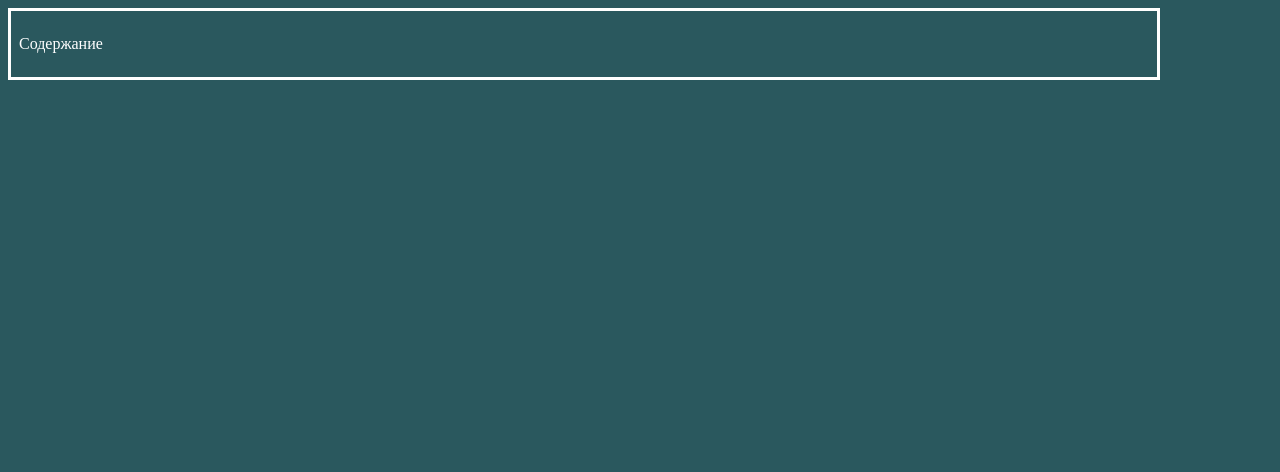
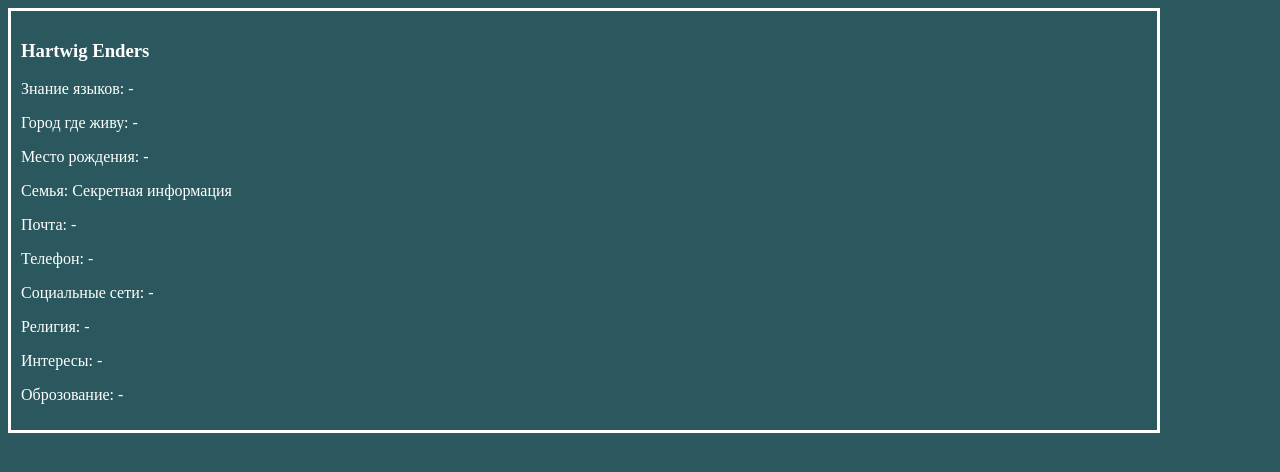
Before and after one commit to hartwigenders/hartwigenders, a plain HTML site: page index.html in a window 1280 px wide. Drawn offline with Linux system fonts and the light colour scheme.

Commit message:
Update index.html

```diff
--- a/index.html
+++ b/index.html
@@ -5,9 +5,8 @@
 <title>Hartwig Enders</title>
 <meta name="viewport" content="width=device-width, initial-scale=1">
 <style>
-h1 {
+h3 {
    color: white;
-   text-align: center;
 }
 img {
     border-radius: 20px;
@@ -41,8 +40,18 @@ p {
 <!-- СОДЕРЖяАНИЕ -->
 
 <tr>
-<td width="100%" style="border: 3px solid white; padding: 8px">
-<p>Содержание</p>
+<td width="100%" style="border: 3px solid white; padding: 10px">
+<h3>Hartwig Enders</h3>
+<p>Знание языков: -</p>
+<p>Город где живу: -</p>
+<p>Место рождения: -</p>
+<p>Семья: Секретная информация</p>
+<p>Почта: -</p>
+<p>Телефон: -</p>
+<p>Социальные сети: -</p>
+<p>Религия: -</p>
+<p>Интересы: -</p>
+<p>Оброзование: -</p>
 </td>
 </tr>
 
```
